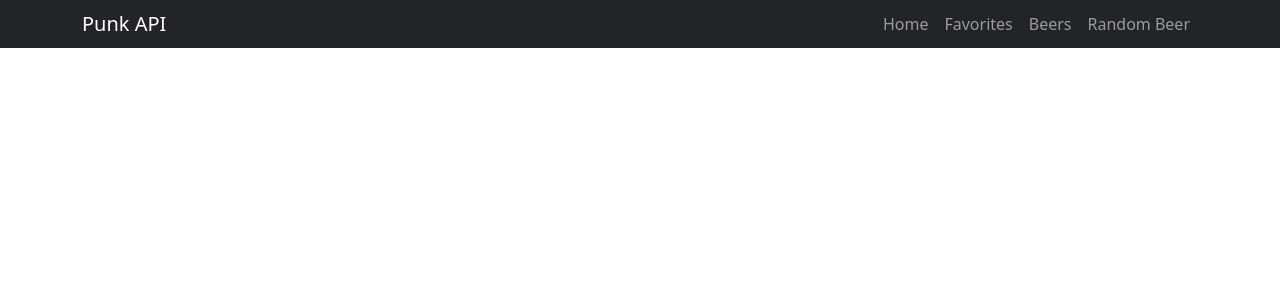
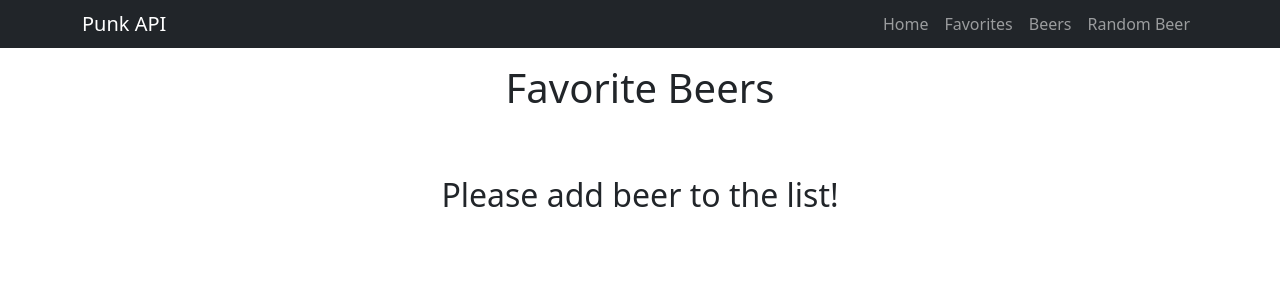
Before and after one commit to hristoz2020/beer-app-redux, a React (Create React App) app: page /favorites in a window 1280 px wide. Shown: the top 300 px of the page. Built offline with nearby package versions, Linux system fonts and the light colour scheme.

Commit message:
visualized favorite beers in page

```diff
--- a/src/App.tsx
+++ b/src/App.tsx
@@ -2,6 +2,7 @@ import { Routes, Route } from "react-router-dom";
 import Navigation from "./components/Navigation";
 import Beers from "./pages/Beers";
 import Details from "./pages/Details";
+import Favorites from "./pages/Favorites";
 import Home from "./pages/Home";
 import Random from "./pages/Random";
 
@@ -14,6 +15,7 @@ function App() {
 				<Route path="/beers" element={<Beers />} />
 				<Route path="/details/:id" element={<Details />} />
 				<Route path="/random" element={<Random />} />
+                <Route path="/favorites" element={<Favorites />} />
 			</Routes>
 		</div>
 	);
--- /dev/null
+++ b/src/pages/Favorites.tsx
@@ -0,0 +1,30 @@
+import { useSelector } from "react-redux";
+import BeerCard from "../components/BeerCard";
+import { RootState } from "../redux/store";
+import { Beer } from "../types/beerTypes";
+
+const Favorites = () => {
+	const favoriteBeers = useSelector<RootState, Beer[]>(
+		(state) => state.favoriteBeers.favoriteBeers
+	);
+
+	const displayBeers =
+		favoriteBeers.length > 0 ? (
+			favoriteBeers.map((beer: Beer) => {
+				return <BeerCard key={beer.id} beer={beer} />;
+			})
+		) : (
+			<h2 className="mt-5">Please add beer to the list!</h2>
+		);
+
+	return (
+		<>
+			<h1 className="text-center m-3">Favorite Beers</h1>
+			<div className="d-flex justify-content-center flex-wrap">
+				{displayBeers}
+			</div>
+		</>
+	);
+};
+
+export default Favorites;
```
